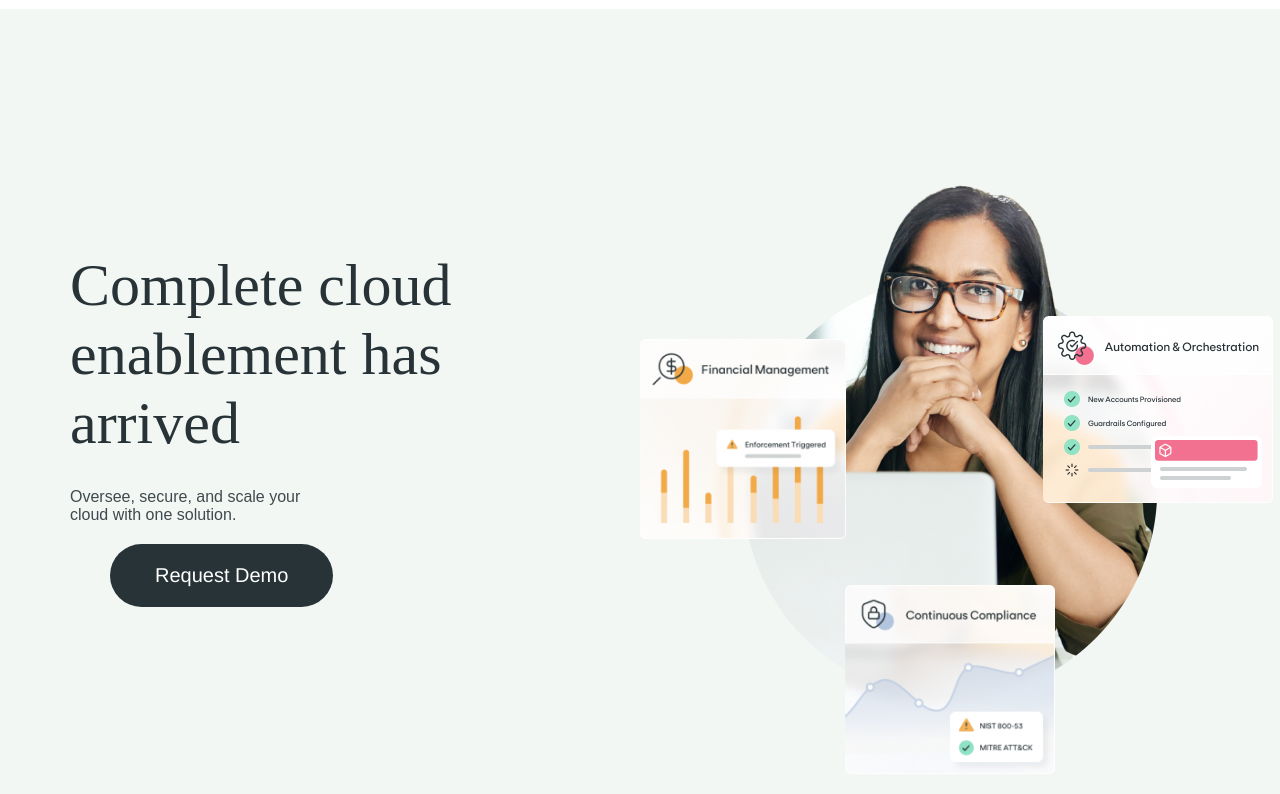
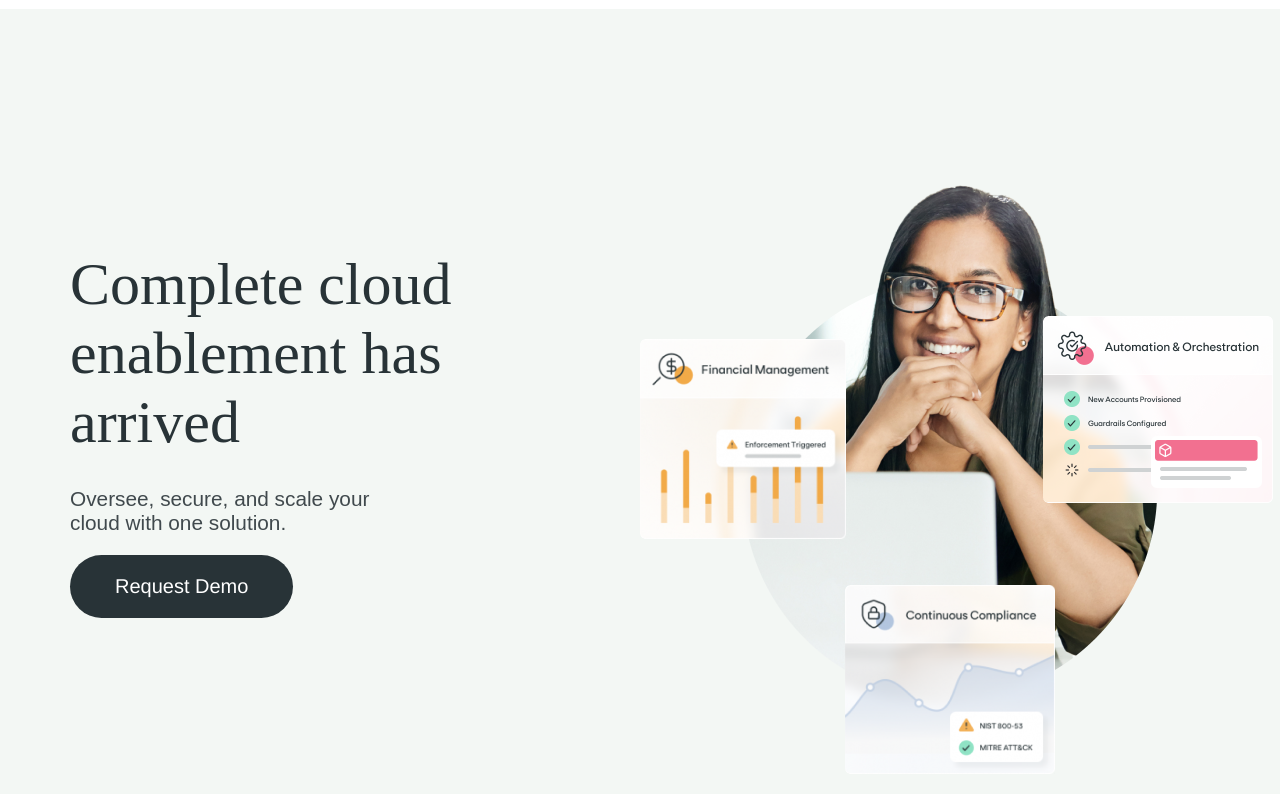
Before and after one commit to jkattoeva/Maket, a plain HTML site: page index.html in a window 1280 px wide. Shown: the part 104-898 px from the top of the page. Drawn offline with Linux system fonts and the light colour scheme.

Commit message:
alighned button and changes btn

```diff
--- a/style.css
+++ b/style.css
@@ -46,6 +46,7 @@ header {
   color: white;
   text-decoration: none;
   font-size: 20px;
+  font-weight: 300;
 }
 .wrapper {
   max-width: 1330px;
@@ -77,6 +78,10 @@ header {
   font-family: Arial;
   color: #40494d;
   margin: 30px 0 20px 0;
+  font-size: 1.3rem;
+}
+.intro .btn {
+  margin: 0 0 -10px;
 }
 .woman {
   width: 50%;
@@ -102,6 +107,7 @@ header {
 .cards {
   padding: 80px;
 }
+
 #text {
   padding: 0 40px 0 0;
   margin: 0 0 26px;
```
